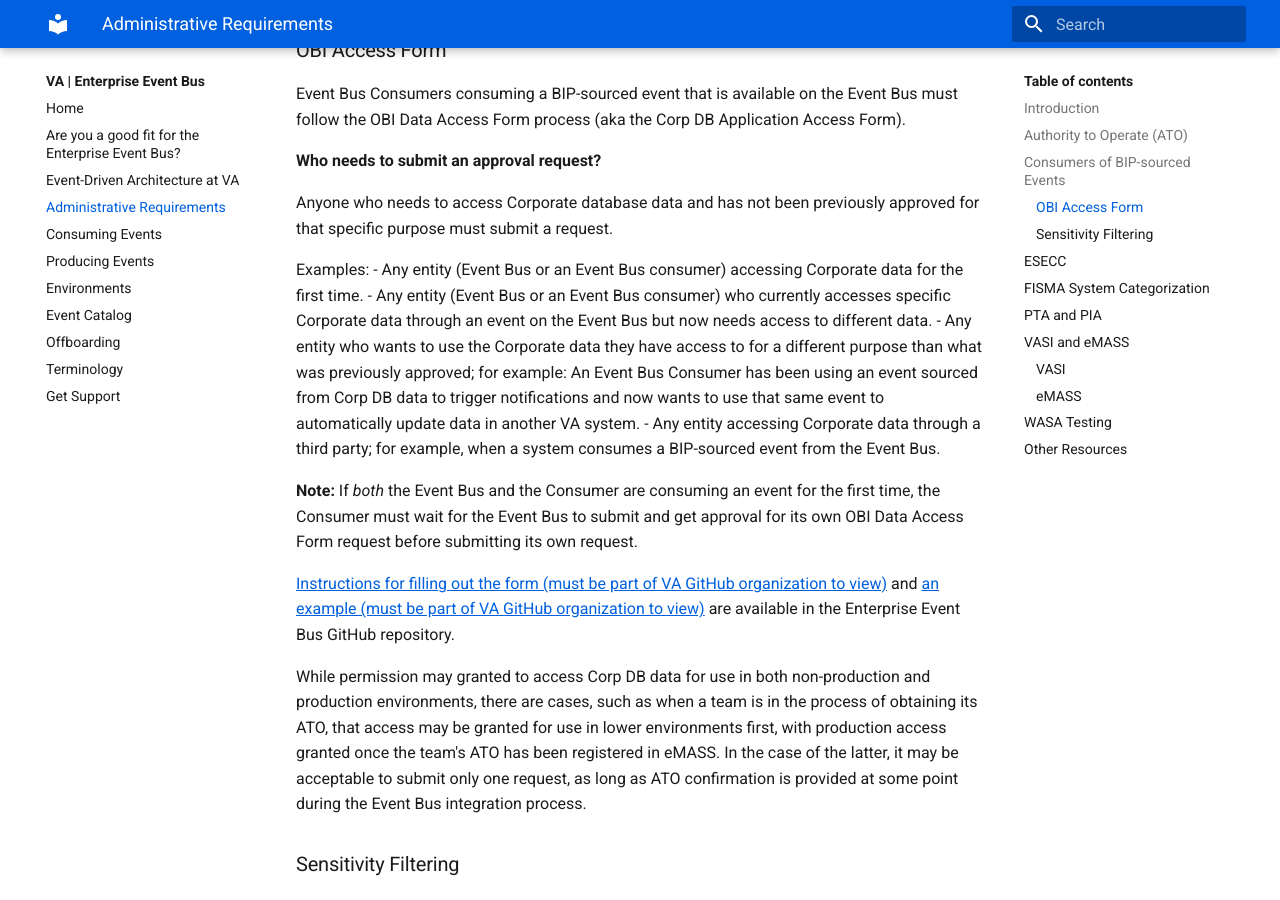
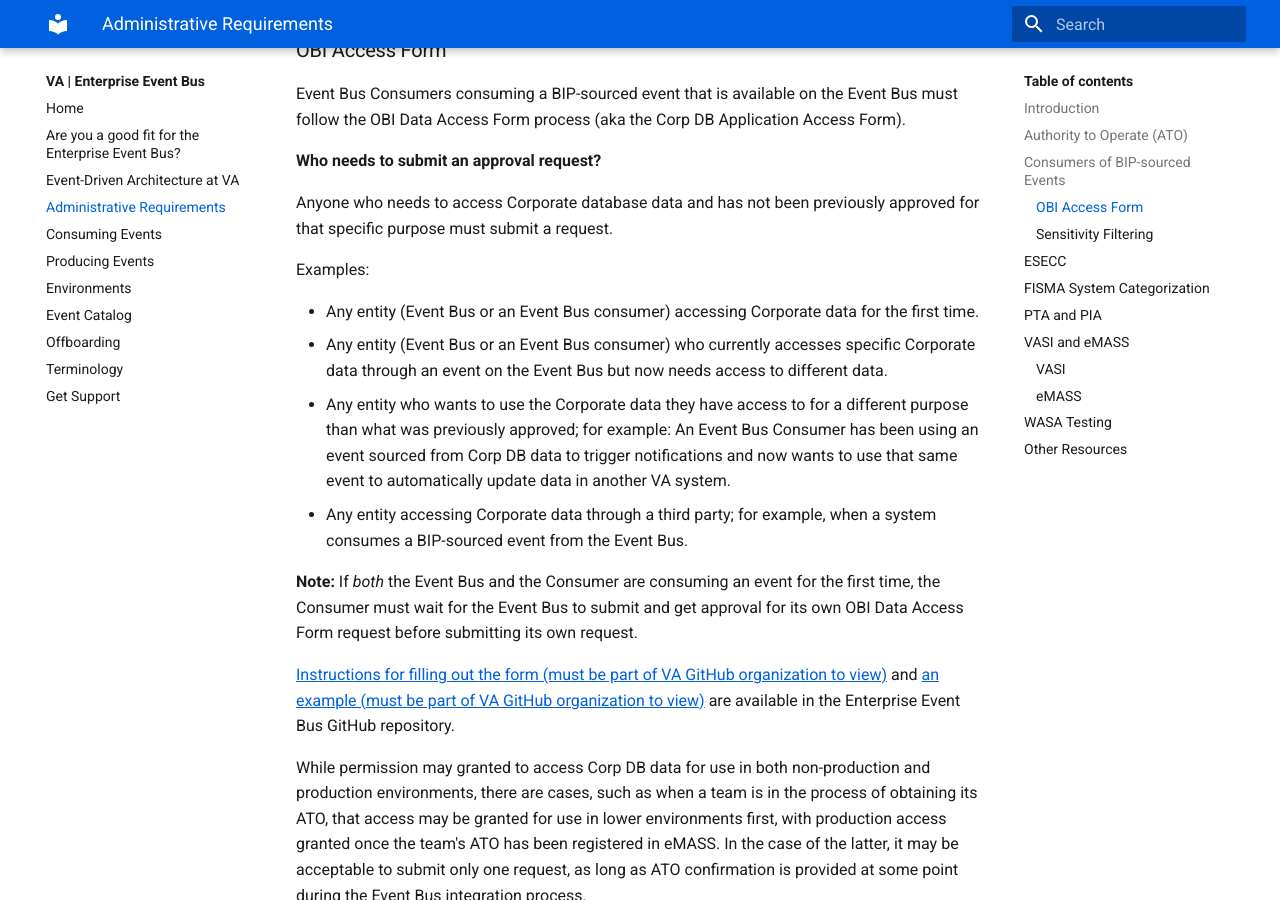
Before and after one commit to department-of-veterans-affairs/ves-event-bus-developer-portal, an MkDocs documentation site: the page built from docs/administrative-requirements.md, in a window 1280 px wide and 900 px high, scrolled down 1310 px. Built offline with MkDocs 1.6.1 and Material for MkDocs 9.7.7, drawn with Linux system fonts in a browser that asks for light colours.

```diff
--- a/docs/administrative-requirements.md
+++ b/docs/administrative-requirements.md
@@ -50,10 +50,11 @@ Event Bus Consumers consuming a BIP-sourced event that is available on the Event
 Anyone who needs to access Corporate database data and has not been previously approved for that specific purpose must submit a request.
 
 Examples:
-- Any entity (Event Bus or an Event Bus consumer) accessing Corporate data for the first time.
-- Any entity (Event Bus or an Event Bus consumer) who currently accesses specific Corporate data through an event on the Event Bus but now needs access to different data.
-- Any entity who wants to use the Corporate data they have access to for a different purpose than what was previously approved; for example: An Event Bus Consumer has been using an event sourced from Corp DB data to trigger notifications and now wants to use that same event to automatically update data in another VA system.
-- Any entity accessing Corporate data through a third party; for example, when a system consumes a BIP-sourced event from the Event Bus.
+
+* Any entity (Event Bus or an Event Bus consumer) accessing Corporate data for the first time.
+* Any entity (Event Bus or an Event Bus consumer) who currently accesses specific Corporate data through an event on the Event Bus but now needs access to different data.
+* Any entity who wants to use the Corporate data they have access to for a different purpose than what was previously approved; for example: An Event Bus Consumer has been using an event sourced from Corp DB data to trigger notifications and now wants to use that same event to automatically update data in another VA system.
+* Any entity accessing Corporate data through a third party; for example, when a system consumes a BIP-sourced event from the Event Bus.
 
 **Note:** If _both_ the Event Bus and the Consumer are consuming an event for the first time, the Consumer must wait for the Event Bus to submit and get approval for its own OBI Data Access Form request before submitting its own request.
 
```
